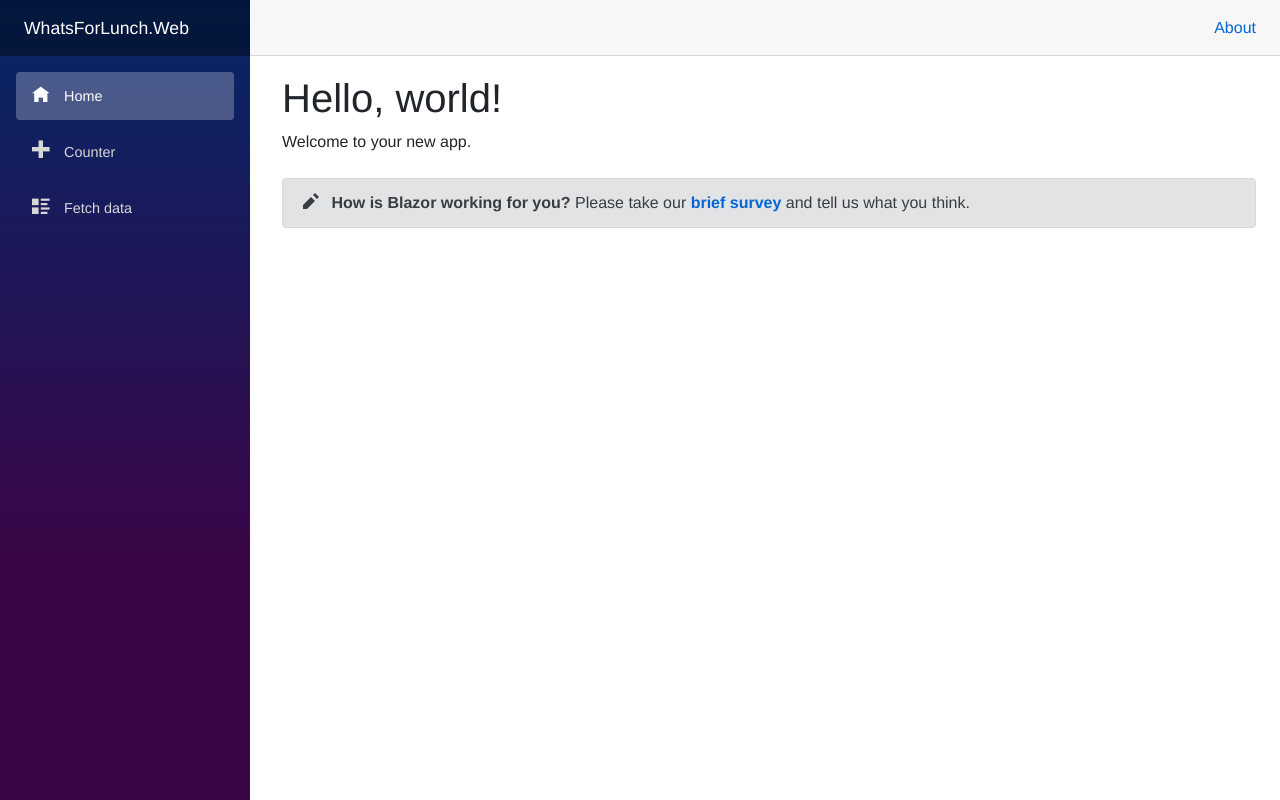
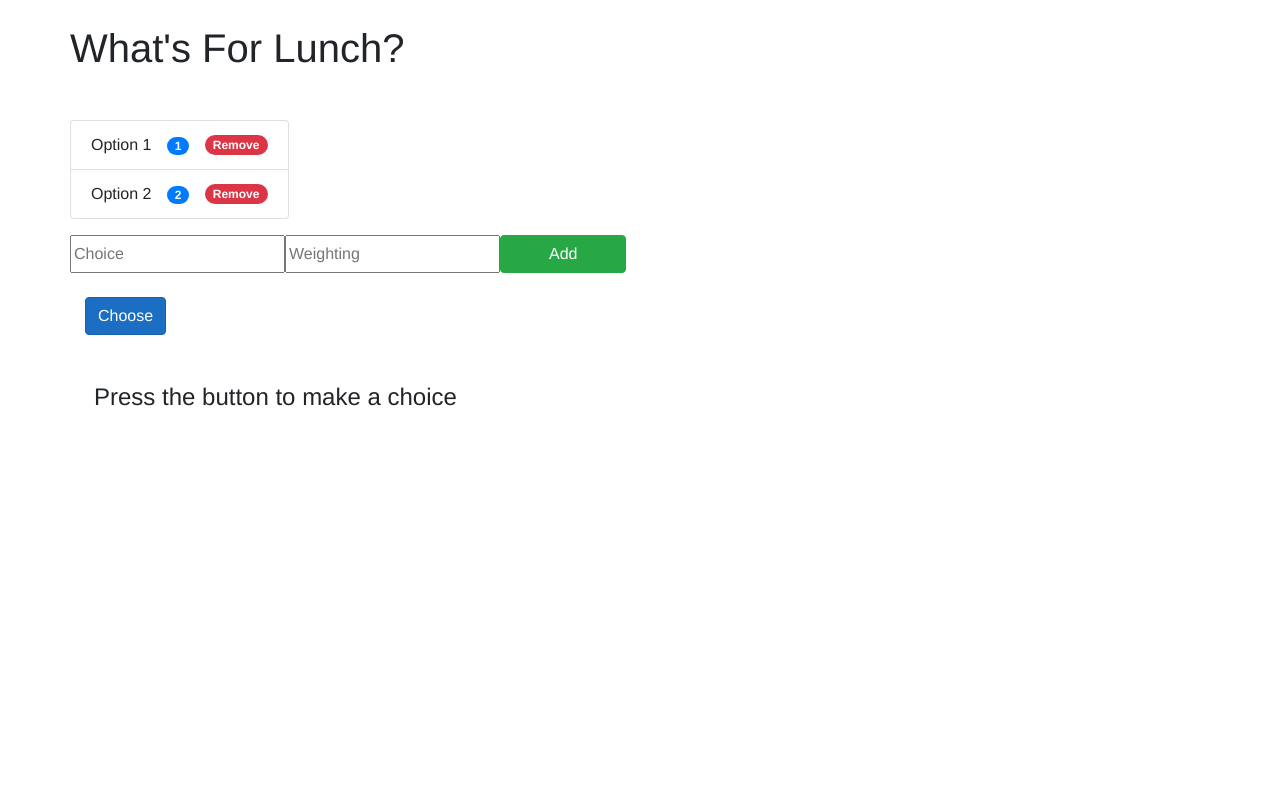
Before and after one commit to hjbwallace/WhatsForLunch, an ASP.NET Core app: page / in a window 1280 px wide. Run offline with ASP.NET Core 8, Linux system fonts and the light colour scheme; the project's own start-up code is not run, and a stand-in starts its controllers and pages; some libraries are stand-ins or nearby versions.

Commit message:
Adding the initial logic for choosing options
* Testing UI layouts
* Getting components in place
* AppState to manage all application data

```diff
--- a/src/WhatsForLunch.Web/App.razor
+++ b/src/WhatsForLunch.Web/App.razor
@@ -1,10 +1,24 @@
-<Router AppAssembly="@typeof(Program).Assembly">
-    <Found Context="routeData">
-        <RouteView RouteData="@routeData" DefaultLayout="@typeof(MainLayout)" />
-    </Found>
-    <NotFound>
-        <LayoutView Layout="@typeof(MainLayout)">
-            <p>Sorry, there's nothing at this address.</p>
-        </LayoutView>
-    </NotFound>
-</Router>
+@inject AppState state
+
+<div class="container">
+
+    <div id="title" class="row py-4">
+        <h1>What's For Lunch?</h1>
+    </div>
+
+    <div id="choices-area">
+        <Choices CurrentChoices="@state.Choices" OnAddChoice="@state.AddChoice" OnRemoveChoice="@state.RemoveChoice" />
+    </div>
+
+    <div id="results-area">
+        <Results Choice="@state.CurrentChoice" OnChoose="@state.GetChoiceAsync" />
+    </div>
+</div>
+
+@code
+{
+    protected override void OnInitialized()
+    {
+        state.OnChange += StateHasChanged;
+    }
+}
--- /dev/null
+++ b/src/WhatsForLunch.Web/Components/Choices.razor
@@ -0,0 +1,46 @@
+@if (CurrentChoices != null)
+{
+    <div class="row py-3">
+        <ul class="list-group">
+            @foreach (var choice in CurrentChoices)
+            {
+                <li class="list-group-item d-flex justify-content-between align-items-center">
+                    @choice.Key
+                    <div class=" px-3">
+                        <span class="badge badge-primary badge-pill">@choice.Value</span>
+                    </div>
+                    <button @onclick="@(() => OnRemoveChoice.InvokeAsync(choice.Key))" class="badge badge-pill badge-danger btn shadow-none">Remove</button>
+                </li>
+            }
+        </ul>
+    </div>
+}
+
+<div class="row">
+    <input placeholder="Choice" @bind="newChoice" />
+    <input placeholder="Weighting" @bind="newChoiceWeighting" />
+    <button @onclick="AddNewChoice" type="button" class="btn btn-success px-5 search-submit">Add</button>
+</div>
+
+@code {
+    private string newChoice;
+    private int? newChoiceWeighting;
+
+    [Parameter]
+    public IDictionary<string, int> CurrentChoices { get; set; } = new Dictionary<string, int>();
+
+    [Parameter]
+    public EventCallback<KeyValuePair<string, int>> OnAddChoice { get; set; }
+
+    [Parameter]
+    public EventCallback<string> OnRemoveChoice { get; set; }
+
+    private async Task AddNewChoice()
+    {
+        var pair = new KeyValuePair<string, int>(newChoice, newChoiceWeighting ?? 0);
+        newChoice = "";
+        newChoiceWeighting = null;
+
+        await OnAddChoice.InvokeAsync(pair);
+    }
+}
--- /dev/null
+++ b/src/WhatsForLunch.Web/Components/Results.razor
@@ -0,0 +1,20 @@
+<div class="row py-4">
+    <div class="col-md-3">
+        <button @onclick="OnChoose" type="button" class="btn btn-primary">
+            Choose
+        </button>
+    </div>
+</div>
+
+<div class="row px-4 py-4">
+    <h4>@(Choice ?? "Press the button to make a choice")</h4>
+</div>
+
+@code
+{
+    [Parameter]
+    public string Choice { get; set; }
+
+    [Parameter]
+    public EventCallback OnChoose { get; set; }
+}
--- a/src/WhatsForLunch.Web/Pages/Index.razor
+++ /dev/null
@@ -1,7 +0,0 @@
-@page "/"
-
-<h1>Hello, world!</h1>
-
-Welcome to your new app.
-
-<SurveyPrompt Title="How is Blazor working for you?" />
--- a/src/WhatsForLunch.Web/Shared/MainLayout.razor
+++ /dev/null
@@ -1,15 +0,0 @@
-@inherits LayoutComponentBase
-
-<div class="sidebar">
-    <NavMenu />
-</div>
-
-<div class="main">
-    <div class="top-row px-4">
-        <a href="http://blazor.net" target="_blank" class="ml-md-auto">About</a>
-    </div>
-
-    <div class="content px-4">
-        @Body
-    </div>
-</div>
--- a/src/WhatsForLunch.Web/Shared/NavMenu.razor
+++ /dev/null
@@ -1,37 +0,0 @@
-<div class="top-row pl-4 navbar navbar-dark">
-    <a class="navbar-brand" href="">WhatsForLunch.Web</a>
-    <button class="navbar-toggler" @onclick="ToggleNavMenu">
-        <span class="navbar-toggler-icon"></span>
-    </button>
-</div>
-
-<div class="@NavMenuCssClass" @onclick="ToggleNavMenu">
-    <ul class="nav flex-column">
-        <li class="nav-item px-3">
-            <NavLink class="nav-link" href="" Match="NavLinkMatch.All">
-                <span class="oi oi-home" aria-hidden="true"></span> Home
-            </NavLink>
-        </li>
-        <li class="nav-item px-3">
-            <NavLink class="nav-link" href="counter">
-                <span class="oi oi-plus" aria-hidden="true"></span> Counter
-            </NavLink>
-        </li>
-        <li class="nav-item px-3">
-            <NavLink class="nav-link" href="fetchdata">
-                <span class="oi oi-list-rich" aria-hidden="true"></span> Fetch data
-            </NavLink>
-        </li>
-    </ul>
-</div>
-
-@code {
-    private bool collapseNavMenu = true;
-
-    private string NavMenuCssClass => collapseNavMenu ? "collapse" : null;
-
-    private void ToggleNavMenu()
-    {
-        collapseNavMenu = !collapseNavMenu;
-    }
-}
--- a/src/WhatsForLunch.Web/Shared/SurveyPrompt.razor
+++ /dev/null
@@ -1,16 +0,0 @@
-<div class="alert alert-secondary mt-4" role="alert">
-    <span class="oi oi-pencil mr-2" aria-hidden="true"></span>
-    <strong>@Title</strong>
-
-    <span class="text-nowrap">
-        Please take our
-        <a target="_blank" class="font-weight-bold" href="https://go.microsoft.com/fwlink/?linkid=2116045">brief survey</a>
-    </span>
-    and tell us what you think.
-</div>
-
-@code {
-    // Demonstrates how a parent component can supply parameters
-    [Parameter]
-    public string Title { get; set; }
-}
--- a/src/WhatsForLunch.Web/_Imports.razor
+++ b/src/WhatsForLunch.Web/_Imports.razor
@@ -4,4 +4,5 @@
 @using Microsoft.AspNetCore.Components.Web
 @using Microsoft.JSInterop
 @using WhatsForLunch.Web
-@using WhatsForLunch.Web.Shared
+@using WhatsForLunch.Web.Components
+@using WhatsForLunch.Web.Services
```
Also changed, not shown: src/WhatsForLunch.Web/Pages/Counter.razor (deleted, +0 -16 lines), src/WhatsForLunch.Web/Pages/FetchData.razor (deleted, +0 -55 lines), src/WhatsForLunch.Web/Program.cs (+4 -4 lines), src/WhatsForLunch.Web/Services/AppState.cs (added, +47 -0 lines), 1 other file.
